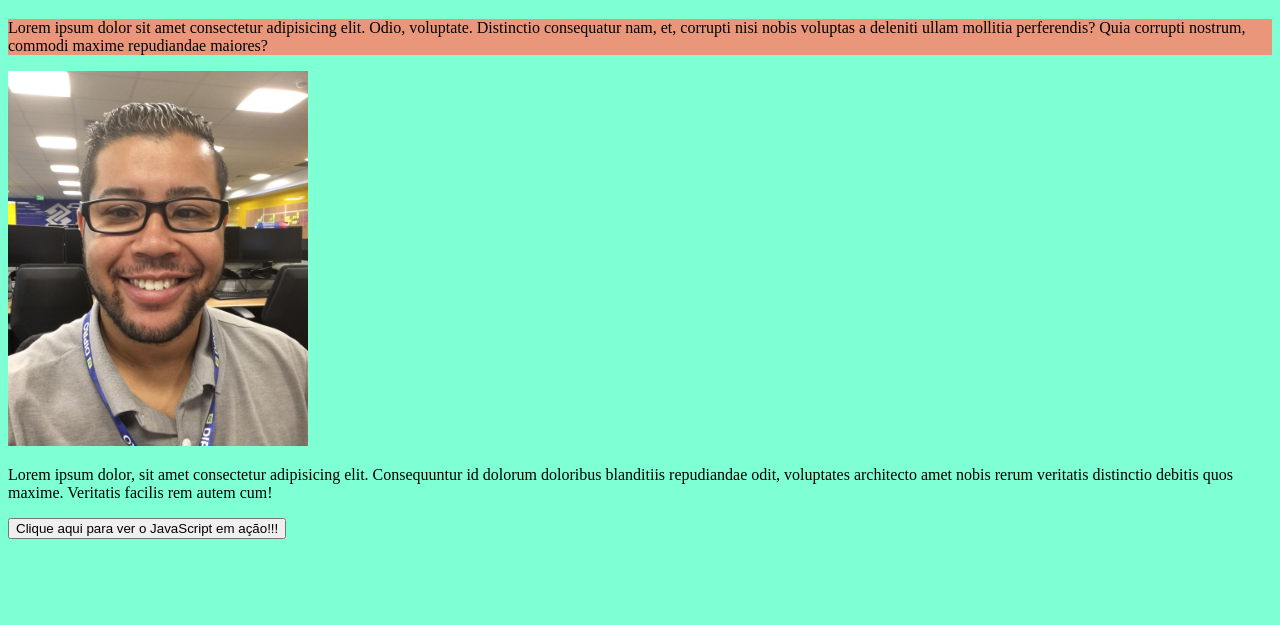
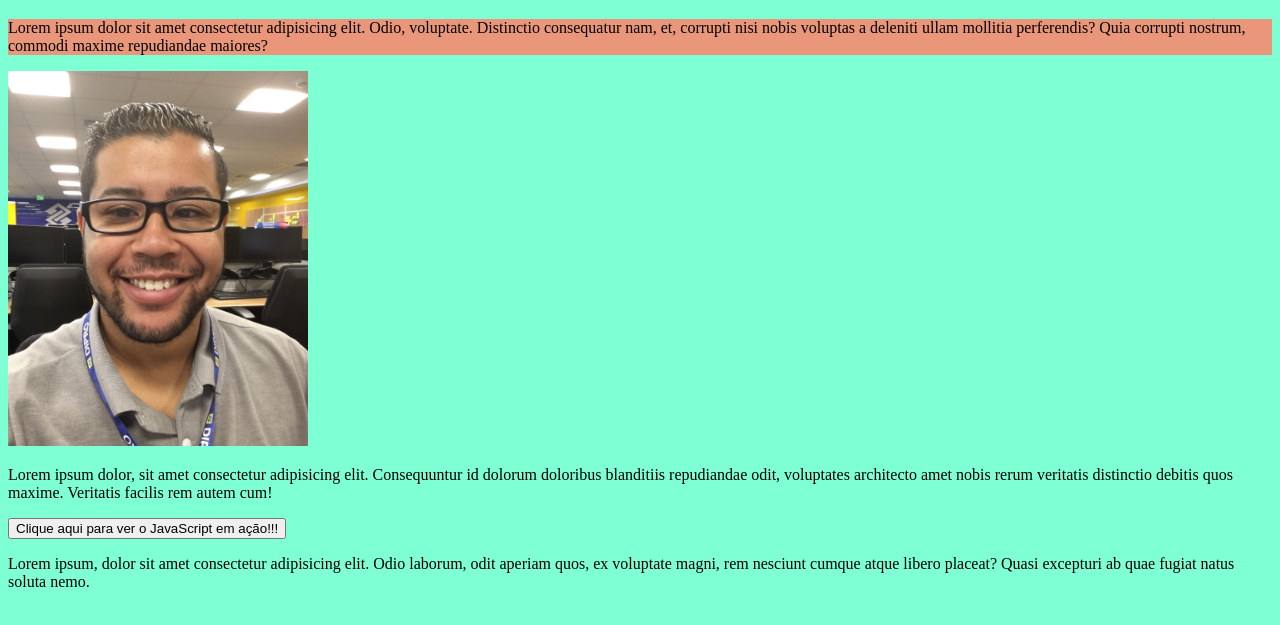
Before and after one commit to thiagocs88/testing-git, a plain HTML site: page index.html in a window 1280 px wide. Shown: the part 61-686 px from the top of the page. Drawn offline with Linux system fonts and the light colour scheme.

Commit message:
Acrescentando parágrafo

```diff
--- a/index.html
+++ b/index.html
@@ -18,5 +18,7 @@
     <p>Lorem ipsum dolor, sit amet consectetur adipisicing elit. Consequuntur id dolorum doloribus blanditiis repudiandae odit, voluptates architecto amet nobis rerum veritatis distinctio debitis quos maxime. Veritatis facilis rem autem cum!</p>
 
     <button onclick="funcaojs()">Clique aqui para ver o JavaScript em ação!!!</button>
+
+    <p>Lorem ipsum, dolor sit amet consectetur adipisicing elit. Odio laborum, odit aperiam quos, ex voluptate magni, rem nesciunt cumque atque libero placeat? Quasi excepturi ab quae fugiat natus soluta nemo.</p>
 </body>
 </html>
```
